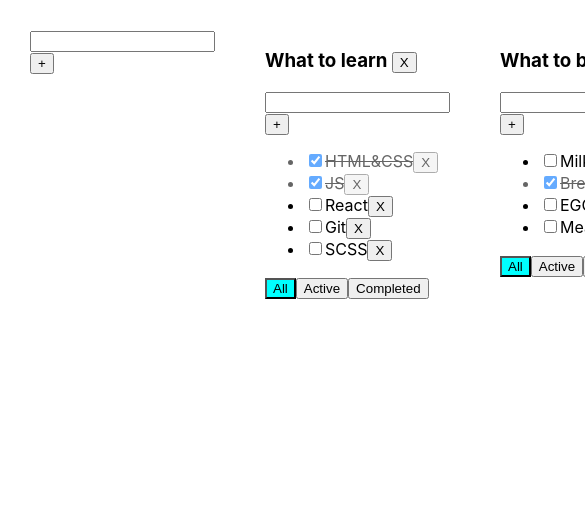
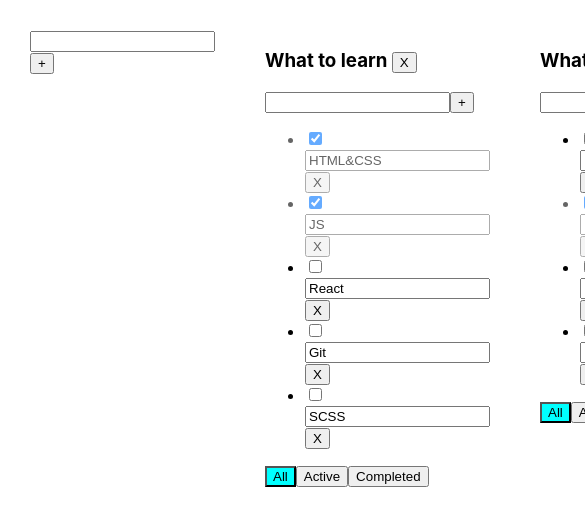
Before and after one commit to Pavelkv94/Todolist, a React (Create React App) app: page / in a window 390 px wide. Shown: the top 526 px of the page, 585 px wide, since content can reach past the window. Built offline with nearby package versions, Linux system fonts and the light colour scheme.

Commit message:
feat: add EditableTask for edit tasks name

```diff
--- a/src/App.tsx
+++ b/src/App.tsx
@@ -48,7 +48,6 @@ function App() {
         tasks[todolistID] = filterTasks;
         setTasks({ ...tasks })
     }
-
     //Add tasks from input
     function addTask(title: string, todolistID: string) {
         let newTask = { id: v1(), title: title, isDone: false }; // новая таска
@@ -56,7 +55,6 @@ function App() {
         tasks[todolistID] = [newTask, ...todolistTasks]
         setTasks({ ...tasks })
     }
-
     //Change checkbox
     function changeStatus(id: string, newIsDone: boolean, todolistID: string) {
         const todolistTasks = tasks[todolistID];//ищем в каком тудулисте таска
@@ -67,7 +65,16 @@ function App() {
             setTasks({ ...tasks })
         }
     }
+    //Change text in tasks
+    function changeTaskTitle(id: string, newTitle: string, todolistID: string) {
+        const todolistTasks = tasks[todolistID];//ищем в каком тудулисте таска
 
+        const task = todolistTasks.find(t => t.id === id);
+        if (task) {
+            task.title = newTitle;
+            setTasks({ ...tasks })
+        }
+    }
     //Filter tasks on buttons
     function changeFilter(value: FilterType, todolistID: string) {
         const todolistSingle = todoLists.find(tl => tl.id === todolistID)//ищем нужный тудулист
@@ -95,6 +102,7 @@ function App() {
                 changeTaskStatus={changeStatus}
                 filter={tl.filter}
                 removeTodolist={removeTodolist}
+                changeTaskTitle={changeTaskTitle}
             />
         )
     })
--- /dev/null
+++ b/src/EditabelSpan.tsx
@@ -0,0 +1,23 @@
+import React, { ChangeEvent, KeyboardEvent, useState } from 'react';
+
+type EditableSpanPropsType = {
+    title: string
+    changeTaskTitle: (newTitle: string) => void
+}
+
+export function EditableSpan(props: EditableSpanPropsType) {
+    //режим редактирования
+    const [editMode, setEditMode] = useState<boolean>(true);
+    //локальный стейт для закидывания названия таски в инпут
+    let [title, setTitle] = useState(props.title);
+
+    const onChangeTitle = (e: ChangeEvent<HTMLInputElement>) => {
+        setTitle(e.currentTarget.value);
+    }
+
+    const onEditMode = () => {setEditMode(true)};
+    const offEditMode = () => {setEditMode(false)};
+    return (
+        editMode ? <input value={title} onChange={onChangeTitle}/> : <span>{props.title}</span>
+    )
+}
--- a/src/Todolist.tsx
+++ b/src/Todolist.tsx
@@ -1,5 +1,6 @@
 import React, { ChangeEvent } from 'react';
 import { AddItemForm } from './AddItemForm';
+import { EditableSpan } from './EditabelSpan';
 
 export type TaskType = {
     id: string
@@ -17,31 +18,12 @@ type TodolistPropsType = {
     changeFilter: (value: FilterType, todolistID: string) => void
     addTasks: (title: string, todolistID: string) => void
     changeTaskStatus: (taskId: string, newIsDone: boolean, todolistID: string) => void
+    changeTaskTitle:(id: string, newTitle: string, todolistID: string) => void
     removeTodolist: (todolistID: string) => void
 
 }
 
 export function Todolist(props: TodolistPropsType) {
-    // let [title, setTitle] = useState("")
-
-    // let [error, setError] = useState<string | null>(null)
-    // const addTask = () => {
-    //     const trimmerTitle = title.trim()
-    //     if (trimmerTitle) {
-    //         props.addTasks(trimmerTitle, props.id);
-    //         setTitle("")
-    //     } else {
-    //         setError("Title is required!")
-    //     }
-    // }
-    // const onChangeTitle = (e: ChangeEvent<HTMLInputElement>) => {
-    //     setTitle(e.currentTarget.value)
-    // }
-    // const onKeyPressAddTask = (e: KeyboardEvent<HTMLInputElement>) => {
-    //     setError(null);
-    //     if (e.key === "Enter") { addTask(); }
-    // }
-
     const setAllFilter = () => { props.changeFilter("all", props.id) };
     const setActiveFilter = () => { props.changeFilter("active", props.id) };
     const setCompleteFilter = () => { props.changeFilter("complete", props.id) };
@@ -50,25 +32,26 @@ export function Todolist(props: TodolistPropsType) {
         t => {
             const remove = () => { props.removeTask(t.id, props.id) }
             const changeTaskStatus = (e: ChangeEvent<HTMLInputElement>) =>
-                props.changeTaskStatus(t.id, e.currentTarget.checked, props.id)
+                props.changeTaskStatus(t.id, e.currentTarget.checked, props.id);
+                const changeTaskTitle = (newTitle:string) =>{props.changeTaskTitle(t.id, newTitle, props.id)}
             return <li key={t.id} className={t.isDone ? "is-done" : ""}>
                 <input type="checkbox"
                     checked={t.isDone}
                     onChange={changeTaskStatus} />
-                <span>{t.title}</span>
+                <EditableSpan title={t.title} changeTaskTitle={changeTaskTitle}/>
                 <button onClick={remove}>X</button>
             </li>
         }
     )
-        const removeTodolist = ()=>{props.removeTodolist(props.id)}
+    const removeTodolist = () => { props.removeTodolist(props.id) }
 
-        const addTask = (title:string)=>{
-            props.addTasks(title, props.id)
-        }
+    const addTask = (title: string) => {
+        props.addTasks(title, props.id)
+    }
     return (
         <div>
             <h3>{props.title} <button onClick={removeTodolist}>X</button></h3>
-            <AddItemForm addItem={addTask}/>
+            <AddItemForm addItem={addTask} />
             <ul>
                 {tasks}
             </ul>
```
